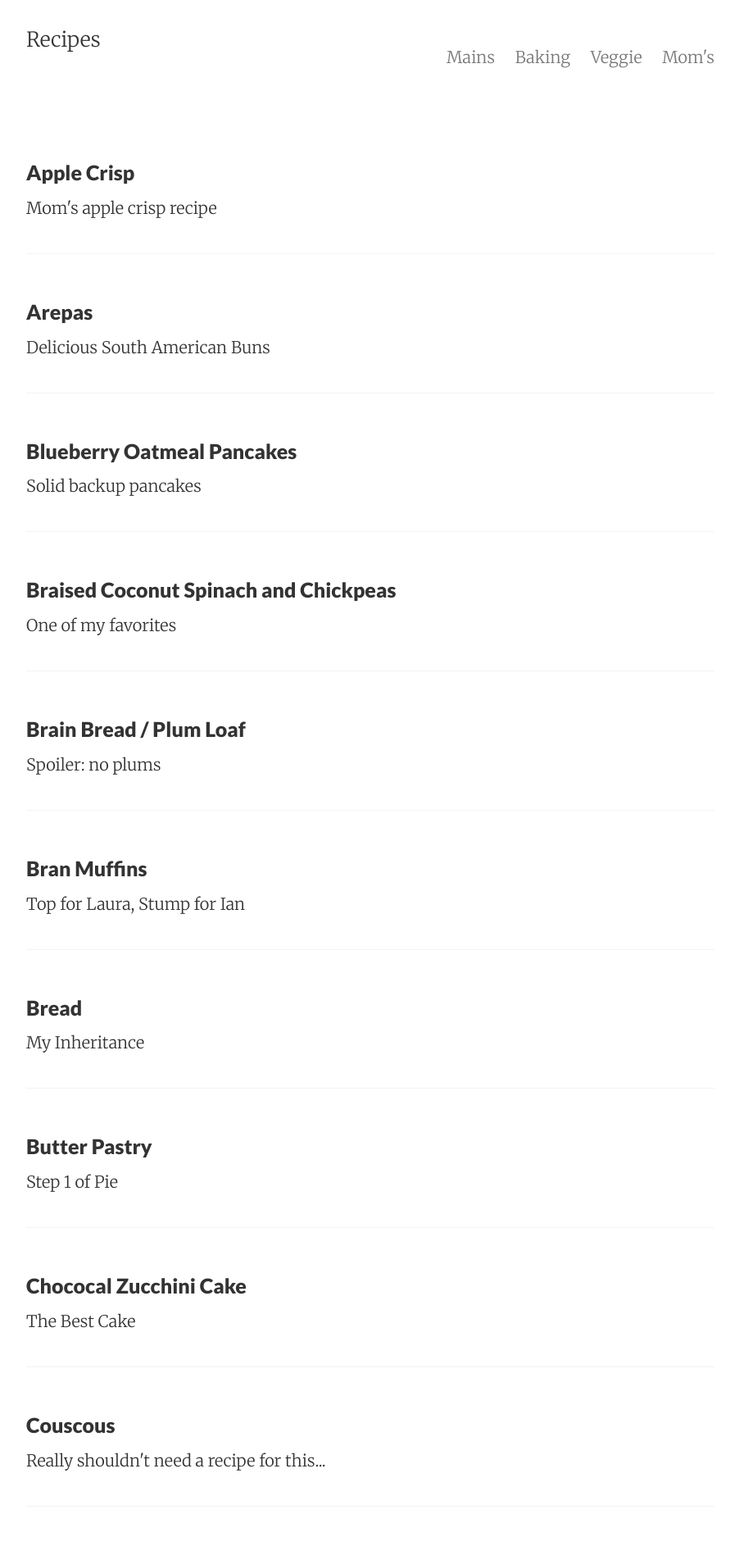
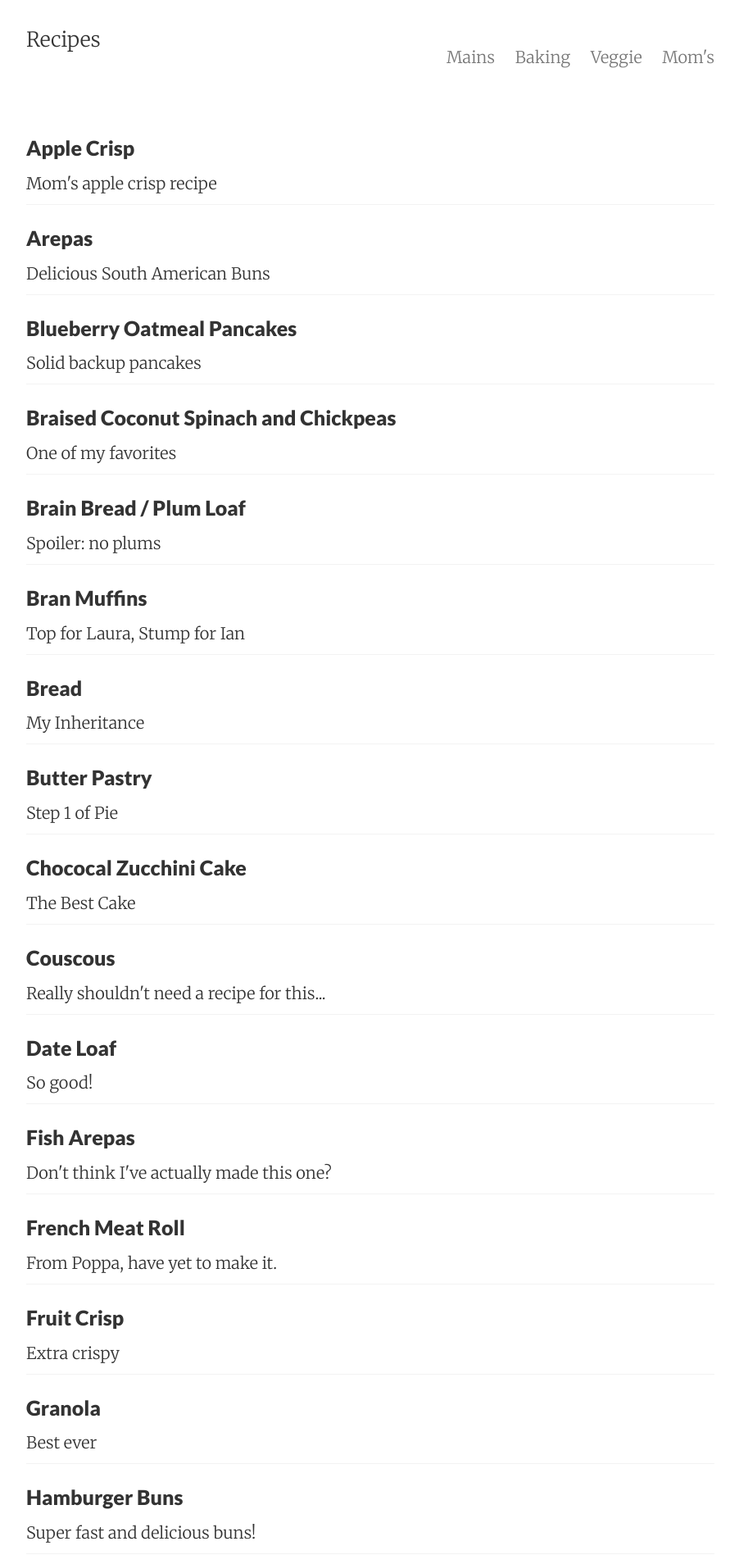
Before and after one commit to idcrosby/recipes, a Jekyll site: the page built from docs/index.html, in a window 1280 px wide. Shown: the top 1897 px of the page at 82% size, without its empty margins (188-1090 px from the left). Built offline with Jekyll 4.4.1, drawn with Linux system fonts in a browser that asks for light colours; the list of posts is cut into pages by our own code.

Commit message:
fix double title and reduce spacing on main

```diff
--- a/docs/_layouts/recipe.html
+++ b/docs/_layouts/recipe.html
@@ -2,8 +2,6 @@
 layout: page
 ---
 <div class="recipe">
-  <h2>{{ page.title }}</h2>
-
   <div class="blog-post spacing">
     {{ content }}
   </div>
--- a/docs/index.html
+++ b/docs/index.html
@@ -25,7 +25,7 @@ layout: page
 <div class="home">
 	<div class="posts">
 		{% for recipe in site.recipes %}
-		<div class="post py3">
+		<div class="post py1">
 			<a href="{{ recipe.url | relative_url}}" class="post-link"><h3 class="h3 post-title">{{ recipe.title }}</h3></a>
 			<span class="post-summary">
 				{{ recipe.description }}
```
